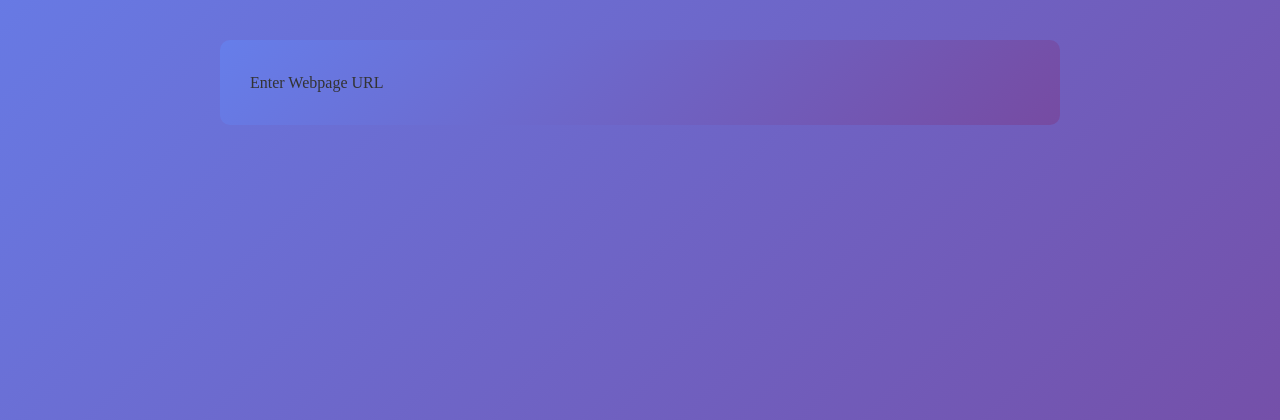
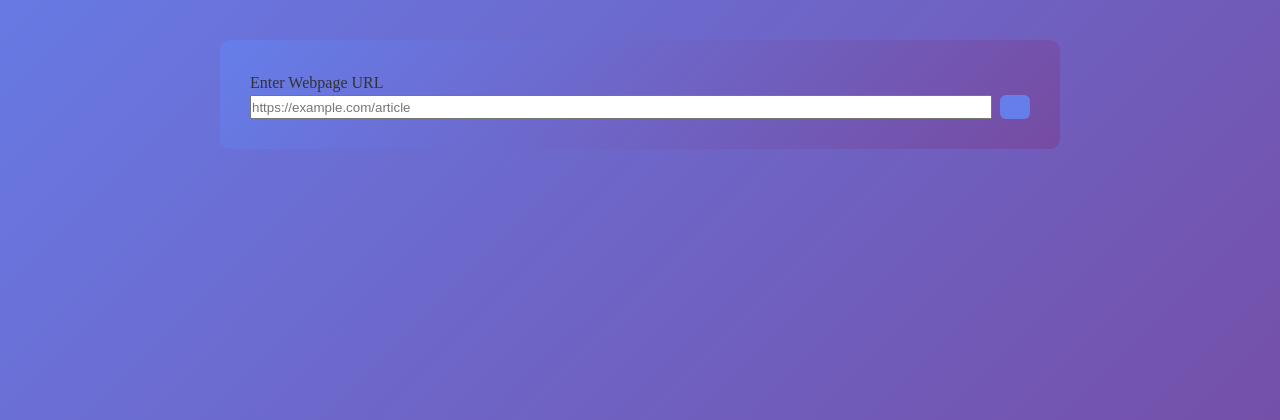
Before and after one commit to irdickinson/web-reader-tool, a Flask app: page / in a window 1280 px wide. Shown: the part 177-597 px from the top of the page. Run offline with Flask 3, Linux system fonts and the light colour scheme.

Commit message:
feat:: format url input section and search history area

```diff
--- a/static/style.css
+++ b/static/style.css
@@ -43,3 +43,103 @@ main {
     border-radius: 10px;
     margin-bottom: 40px;
 }
+
+
+.url-input-wrapper {
+    display: flex;
+    gap: 8px;
+}
+
+.url-input-wrapper input {
+    flex: 1;
+}
+
+.history-toggle {
+    padding: 12px 15px;
+    background: #667eea;
+    border: none;
+    border-radius: 6px;
+    color: whtie;
+    font-size: 18px;
+    cursor: pointer;
+    transition: background 0.2s;
+}
+
+.history-togle:hover {
+    background: #5a6fd6
+}
+
+.history-dropdown {
+    display: none;
+    position: absolute;
+    top: 100%;
+    left: 0;
+    right: 0;
+    background: #667eea;
+    border: 1px solid #5a6fd6;
+    border-radius: 8px;
+    box-shadow: 0 10px 40px rgba(0,0,0,0.15);
+    z-index: 100;
+    max-height: 400px;
+    overflow: hidden;
+}
+
+.history-dropdown.active {
+    display: block;
+}
+
+.history-header {
+    display: flex;
+    justify-content: space-between;
+    align-items: center;
+    padding: 12px 15px;
+    background: #667eea;
+    border-bottom: 1px solid #5a6fd6;
+    font-weight: 600;
+    color: #555;
+}
+
+.clear-history {
+    background: none;
+    border: none;
+    color: #dc3545;
+    cursor: pointer;
+    font-size: 13px;
+}
+
+.clear-history:hover {
+    text-decoration: underline;
+}
+
+.history-list {
+    list-style: none;
+    max-height: 300px;
+    overflow-y: auto;
+}
+
+.history-empty {
+    padding: 20px;
+    text-align: center;
+    color: #999;
+}
+
+.history-item {
+    display: flex;
+    align-items: center;
+    border-bottom: 1px solid #667eea;
+}
+
+.history-item:last-child {
+    border-bottom: none;
+}
+
+.history-item-content {
+    flex: 1;
+    padding: 12px 15px;
+    cursor: pointer;
+    transition: background 0.2s;
+}
+
+.history-item-content:hover {
+    background: #5a6fd6;
+}
--- a/templates/index.html
+++ b/templates/index.html
@@ -18,9 +18,28 @@
                     <form id="reformatter-form">
                         <div clas="form-group">
                             <label for="url-input">Enter Webpage URL</label>
+                            <div class="url-input-wrapper">
+                                <input
+                                    type="url"
+                                    id="url-input"
+                                    name="url"
+                                    placeholder="https://example.com/article"
+                                    required
+                                    autocomplete="off"
+                                >
+                                <button type="button" id="history-btn" class="history-toggle" title="View History"></button>
+                            </div>
+                            <div id="history-dropdown" class="history-dropdown">
+                                <div class="history-header">
+                                    <span>Recent URLs</span>
+                                    <button type="button" id="clear-history-btn" class="clear-history">Clear All</button>
+                                </div>
+                                <ul id="history-list" class="history-list">
+                                    <li class="history-empty">No history currently</li>
+                                </ul>
+                            </div>
+                        </div>
 
-
-                        </div>
                     </form>
                 </section>
             </main>
```
